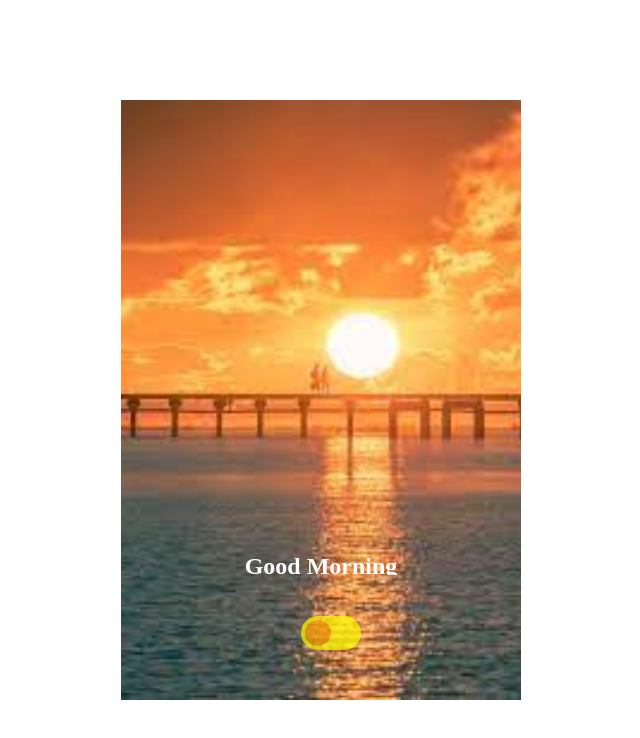
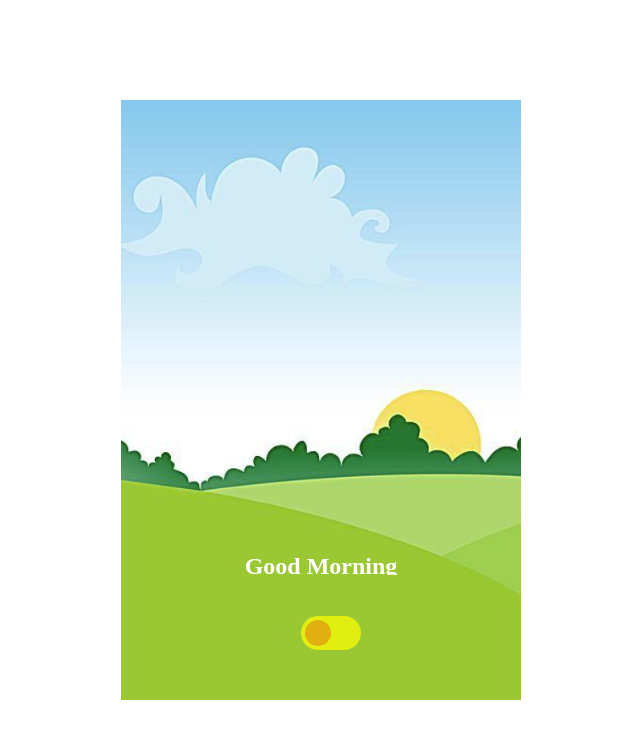
Before and after one commit to Itosan2/morning, a plain HTML site: page index.html in a window 1280 px wide. Shown: the whole page, without its empty margins (319-959 px from the left). Drawn offline with Linux system fonts and the light colour scheme.

Commit message:
Update style.css

```diff
--- a/style.css
+++ b/style.css
@@ -15,7 +15,7 @@
  }
 
  #morning{
-    background-image: url('morning.jpg');
+    background-image: url('morning.png');
     position: absolute;
     width: 100%;
     height: 100%;
```
